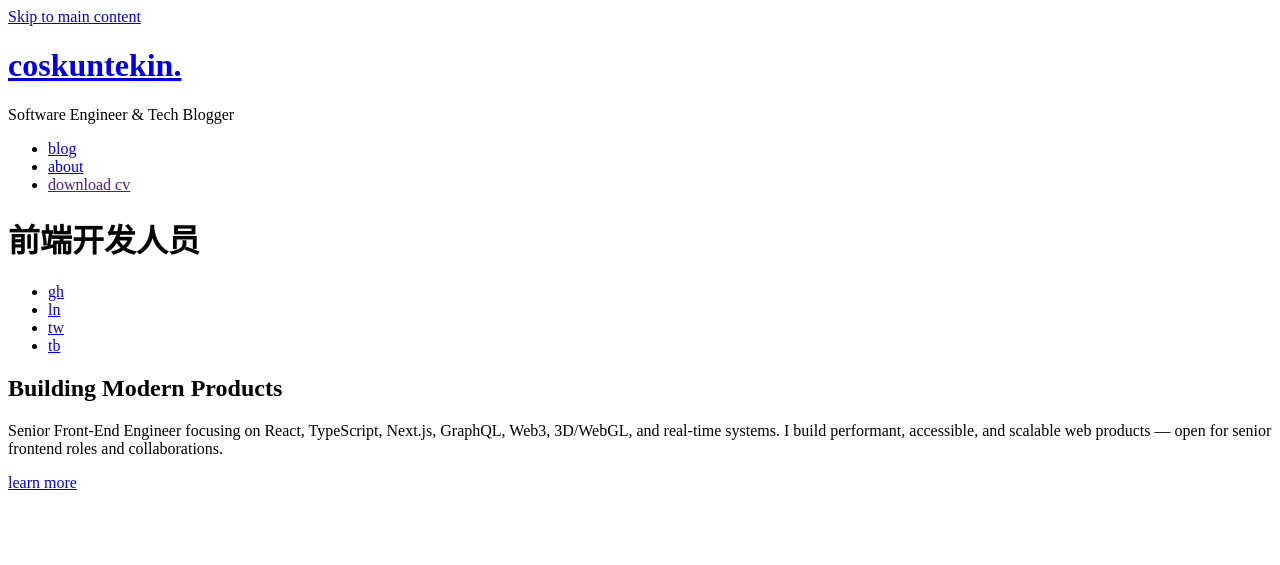
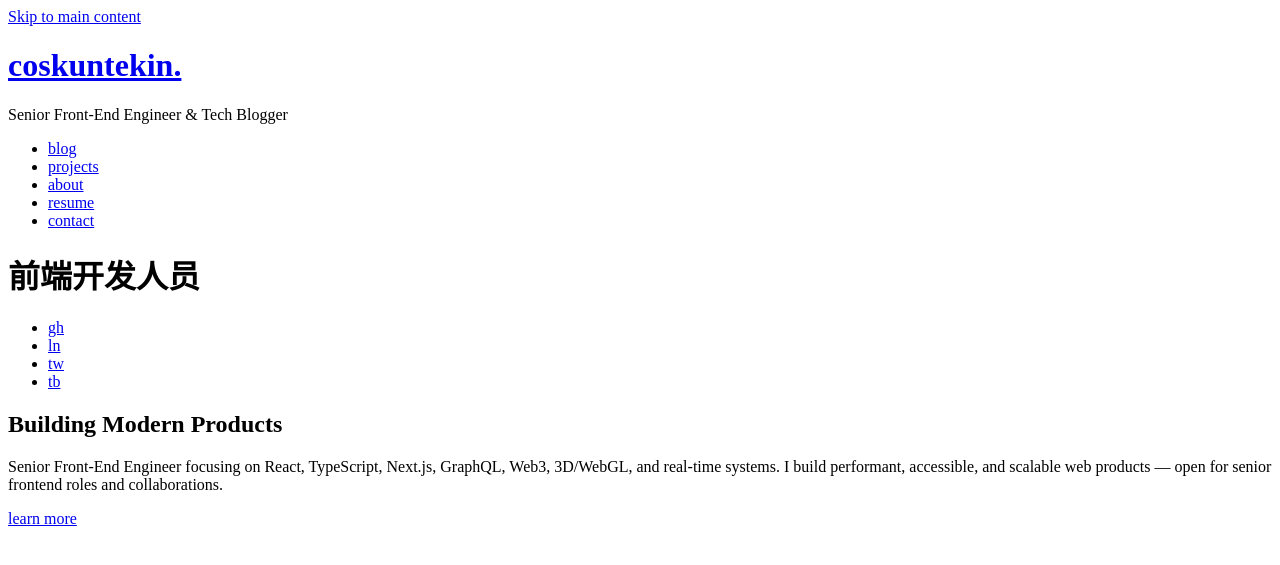
Before and after one commit to coskuntekin/coskuntekin.github.com, a Jekyll site: the page built from index.html, in a window 1280 px wide. Shown: the top 565 px of the page. Built offline with Jekyll 4.4.1, drawn with Linux system fonts in a browser that asks for light colours.

Commit message:
Update header subtitle and navigation links: Change subtitle to reflect current role and reorder navigation items for improved clarity

```diff
--- a/_includes/header.html
+++ b/_includes/header.html
@@ -13,7 +13,7 @@
         class="header__subtitle"
         aria-label="Role description"
       >
-        Software Engineer &amp; Tech Blogger
+        Senior Front-End Engineer &amp; Tech Blogger
       </p>
     </div>
     <div class="header__nav" role="navigation" aria-labelledby="nav-heading">
@@ -24,17 +24,19 @@
           aria-label="Primary navigation"
         >
           <li class="header__nav-item">
-            <a href="{{ site.baseurl }}/categories" aria-label="Read blog posts"
-              >blog</a
-            >
+            <a href="{{ site.baseurl }}/categories" aria-label="Read blog posts">blog</a>
           </li>
           <li class="header__nav-item">
-            <a href="{{ site.baseurl }}/about" aria-label="Learn more about me"
-              >about</a
-            >
+            <a href="{{ site.baseurl }}/projects" aria-label="View projects and portfolio">projects</a>
           </li>
-          <li class="main__footer-item">
-            <a href="" aria-label="Download my CV">download cv</a>
+          <li class="header__nav-item">
+            <a href="{{ site.baseurl }}/about" aria-label="Learn more about me">about</a>
+          </li>
+          <li class="header__nav-item">
+            <a href="{{ site.baseurl }}/resume" aria-label="View resume and download CV">resume</a>
+          </li>
+          <li class="header__nav-item">
+            <a href="{{ site.baseurl }}/contact" aria-label="Contact me">contact</a>
           </li>
         </ul>
       </nav>
```
